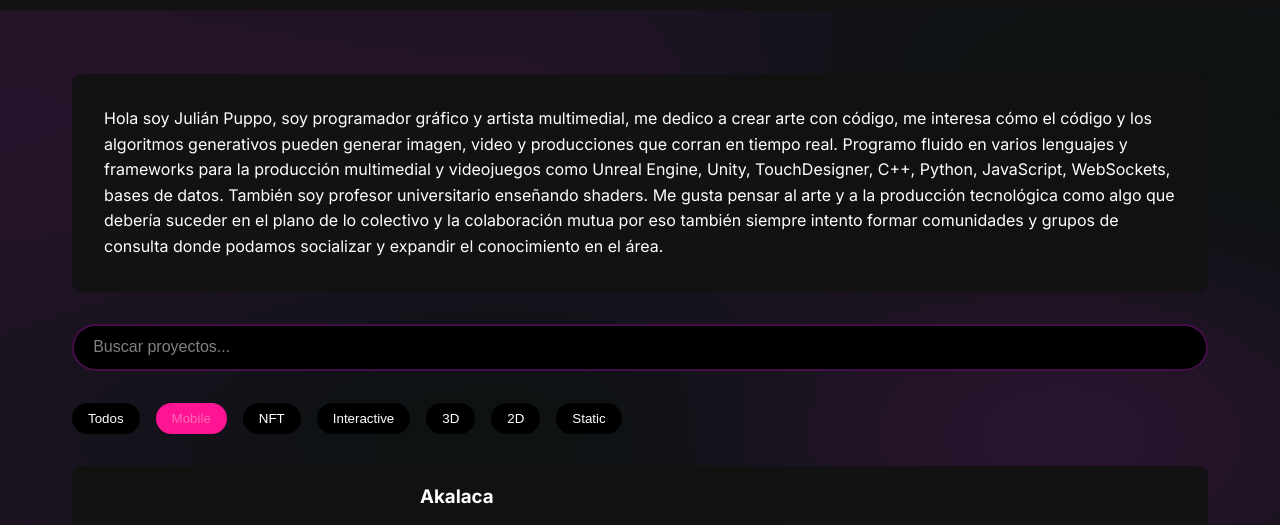
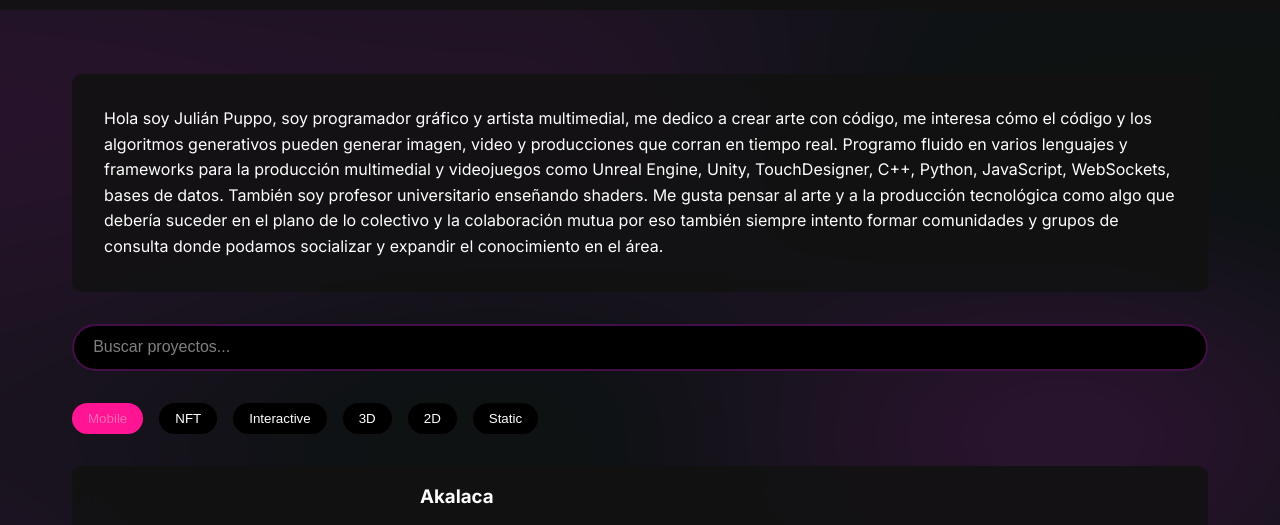
Before and after one commit to jpupper/jpupperwebsite, a plain HTML site: page index.html in a window 1280 px wide. Both pictures are taken after a click on the button "Mobile". Shown: the part 204-729 px from the top of the page. Drawn offline with Linux system fonts and the light colour scheme.

Commit message:
Agregado para que SOLO muestre las categorias que estan puesto con uno o con otro

```diff
--- a/index.html
+++ b/index.html
@@ -32,7 +32,6 @@
                 <input type="text" id="search-input" placeholder="Buscar proyectos..." class="search-input">
             </div>
             <div class="filters">
-                <button class="filter-btn active" data-filter="all">Todos</button>
                 <button class="filter-btn" data-filter="mobile">Mobile</button>
                 <button class="filter-btn" data-filter="nft">NFT</button>
                 <button class="filter-btn" data-filter="interactive">Interactive</button>
--- a/js/main.js
+++ b/js/main.js
@@ -17,11 +17,11 @@ document.addEventListener('DOMContentLoaded', async () => {
     const previewLink = document.querySelector('.preview-link');
     const filterButtons = document.querySelectorAll('.filter-btn');
 
-    let currentFilter = 'all';
+    let selectedFilters = [];
     let currentSearch = '';
 
     // Función para renderizar los proyectos
-    function renderProjects(filter = 'all', searchTerm = '') {
+    function renderProjects(filters = [], searchTerm = '') {
         const searchLower = searchTerm.toLowerCase();
         projectList.innerHTML = '';
         const filteredProjects = projects.filter(project => {
@@ -30,8 +30,10 @@ document.addEventListener('DOMContentLoaded', async () => {
                 project.title.toLowerCase().includes(searchLower) ||
                 project.description.toLowerCase().includes(searchLower);
 
-            // Aplicar filtro de categoría
-            const matchesFilter = filter === 'all' || project.tags.includes(filter);
+            // Si no hay filtros, mostrar todos los proyectos
+            // Si hay filtros, mostrar solo los que tengan TODAS las categorías seleccionadas
+            const matchesFilter = filters.length === 0 ||
+                filters.every(filter => project.tags.includes(filter));
 
             return matchesSearch && matchesFilter;
         });
@@ -93,7 +95,7 @@ document.addEventListener('DOMContentLoaded', async () => {
     const searchInput = document.getElementById('search-input');
     searchInput.addEventListener('input', (e) => {
         currentSearch = e.target.value;
-        renderProjects(currentFilter, currentSearch);
+        renderProjects(selectedFilters, currentSearch);
     });
 
     // Event listeners para los filtros
@@ -101,16 +103,21 @@ document.addEventListener('DOMContentLoaded', async () => {
         button.addEventListener('click', () => {
             const filter = button.getAttribute('data-filter');
 
-            // Actualizar clases active de los botones
-            filterButtons.forEach(btn => btn.classList.remove('active'));
-            button.classList.add('active');
+            // Toggle del filtro seleccionado
+            const filterIndex = selectedFilters.indexOf(filter);
+            if (filterIndex === -1) {
+                selectedFilters.push(filter);
+                button.classList.add('active');
+            } else {
+                selectedFilters.splice(filterIndex, 1);
+                button.classList.remove('active');
+            }
 
             // Renderizar proyectos filtrados
-            currentFilter = filter;
-            renderProjects(filter, currentSearch);
+            renderProjects(selectedFilters, currentSearch);
         });
     });
 
     // Renderizar todos los proyectos inicialmente
-    renderProjects(currentFilter, currentSearch);
+    renderProjects(selectedFilters, currentSearch);
 });
```
